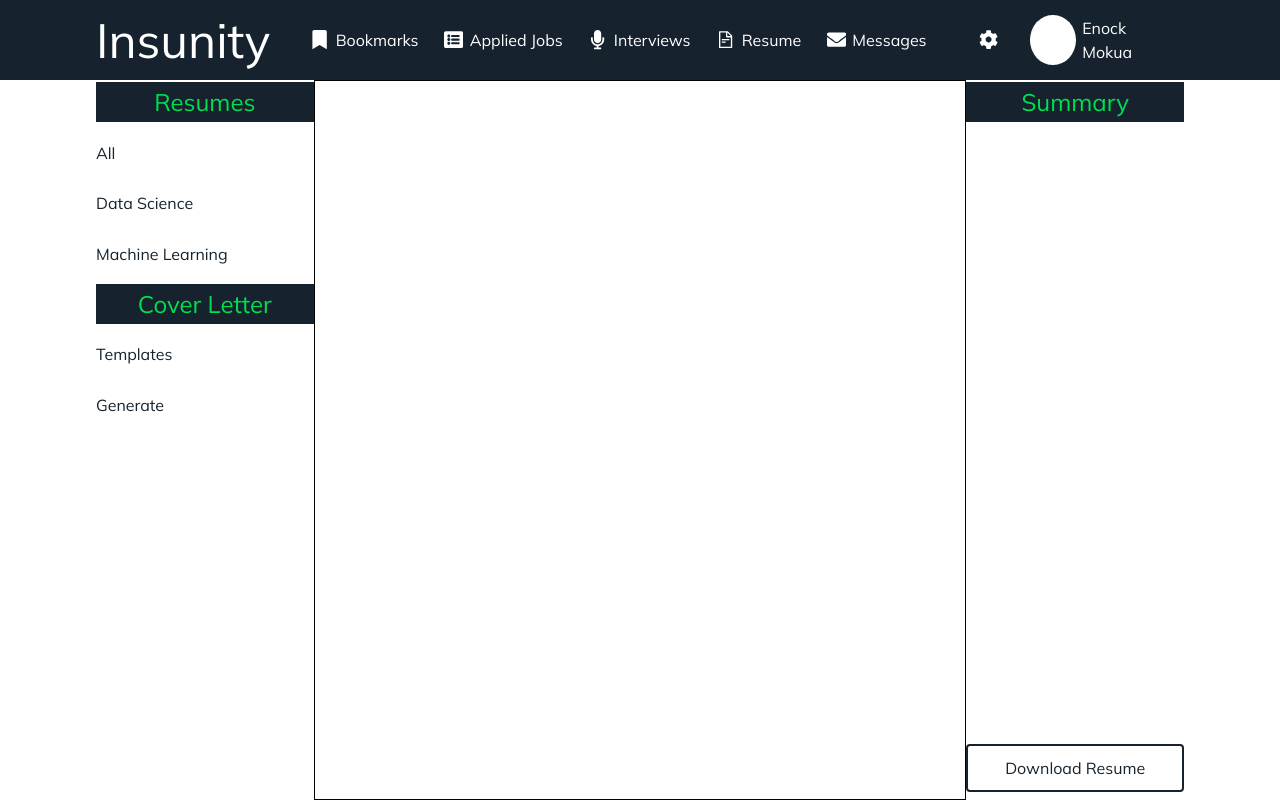
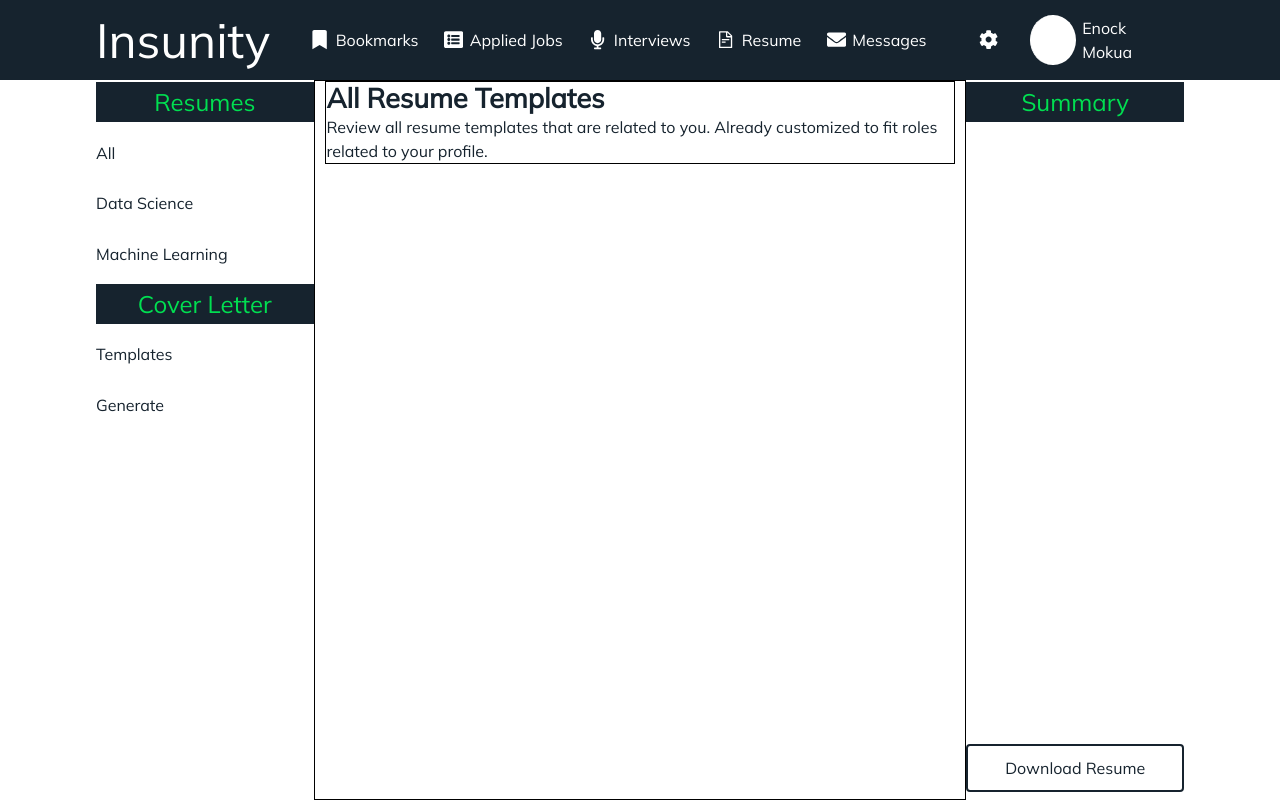
Before and after one commit to MokuaEnock/mboka, a React (Vite) app: page /seeker/resumes in a window 1280 px wide. Built offline with nearby package versions, Linux system fonts and the light colour scheme; a small style sheet from the web is missing.

Commit message:
update th ehandle navigate for users

```diff
--- a/src/Pages/auth/poster.jsx
+++ b/src/Pages/auth/poster.jsx
@@ -10,6 +10,10 @@ function Container() {
   let [passwordConfirmation, setPasswordConfirmation] = useState("");
   let navigate = useNavigate();
   let [formErrors, setFormErrors] = useState([]);
+
+  function handleNavigate() {
+    navigate("/recruiter");
+  }
 
   async function handleSubmit(event) {
     event.preventDefault();
@@ -34,7 +38,7 @@ function Container() {
 
       if (response.ok) {
         const responseData = await response.json();
-        const recruiterId = responseData.user.id;
+        const recruiterId = responseData.id;
         console.log(recruiterId);
         localStorage.setItem("recruiterId", recruiterId);
         handleNavigate();
@@ -46,10 +50,6 @@ function Container() {
     } catch (error) {
       console.log("An error occurred while submitting the form:", error);
     }
-  }
-
-  function handleNavigate() {
-    navigate("/recruiter");
   }
 
   return (
--- a/src/Pages/seeker/resume/resume.css
+++ b/src/Pages/seeker/resume/resume.css
@@ -53,8 +53,24 @@
 
 #seeker-resumes-2 {
   width: 60%;
-  padding-left: 2%;
-  padding-right: 2%;
+  padding-left: 1%;
+  padding-right: 1%;
+  border: thin solid black;
+  overflow-y: scroll;
+}
+
+.resumes-header-title {
+  font-weight: bold;
+  font-size: 1.7rem;
+  color: var(--primary);
+}
+
+.resumes-header-text {
+  font-size: 1rem;
+  color: var(--primary);
+}
+
+#seeker-resumes-2 > * {
   border: thin solid black;
 }
 
--- a/src/Pages/seeker/resume/resume.jsx
+++ b/src/Pages/seeker/resume/resume.jsx
@@ -16,7 +16,17 @@ export default function SeekerResume() {
             <p>Templates</p>
             <p>Generate</p>
           </aside>
-          <div id="seeker-resumes-2"></div>
+
+          <div id="seeker-resumes-2">
+            <div id="resumes-header">
+              <h2 className="resumes-header-title">All Resume Templates</h2>
+              <p className="resumes-header-text">
+                Review all resume templates that are related to you. Already
+                customized to fit roles related to your profile.
+              </p>
+            </div>
+          </div>
+
           <aside id="seeker-resumes-3">
             <h2>Summary</h2>
             <button>Download Resume</button>
```
